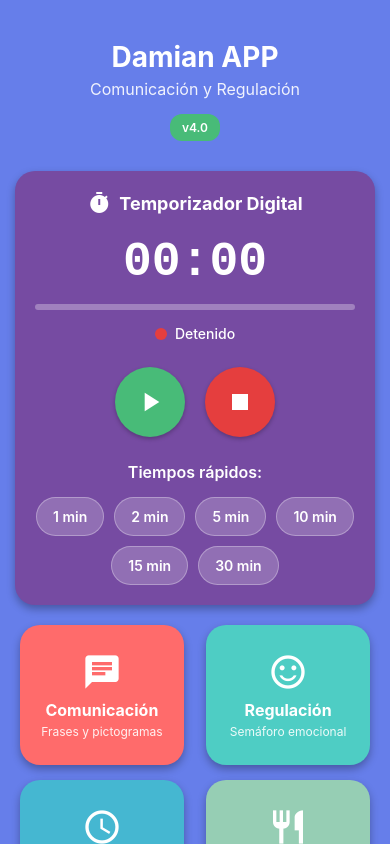
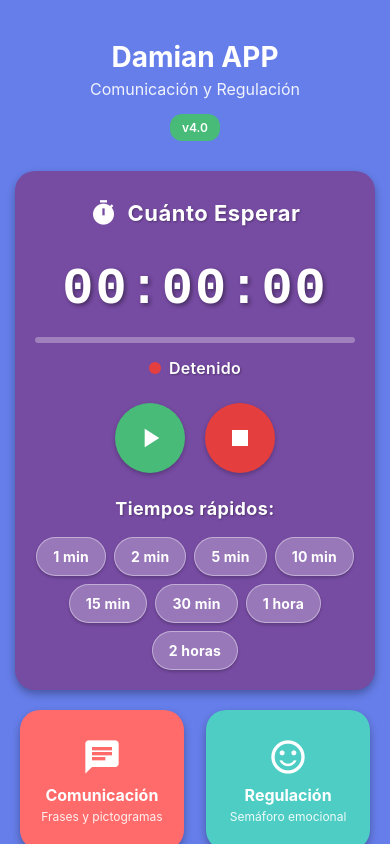
Before and after one commit to lys-developre/DamianApp, a React Native app: screen / in a window 390 px wide. Built offline with nearby package versions, Linux system fonts and the light colour scheme.

Commit message:
feat: agregar nuevos presets de tiempo y mejorar estilos del componente DigitalTimer

```diff
--- a/components/DigitalTimer.jsx
+++ b/components/DigitalTimer.jsx
@@ -31,6 +31,8 @@ export default function DigitalTimer() {
     { label: '10 min', seconds: 600 },
     { label: '15 min', seconds: 900 },
     { label: '30 min', seconds: 1800 },
+    { label: '1 hora', seconds: 3600 },
+    { label: '2 horas', seconds: 7200 },
   ];
 
   /**
@@ -72,14 +74,10 @@ export default function DigitalTimer() {
     const minutes = Math.floor((seconds % 3600) / 60);
     const secs = seconds % 60;
 
-    if (hours > 0) {
-      return `${hours.toString().padStart(2, '0')}:${minutes
-        .toString()
-        .padStart(2, '0')}:${secs.toString().padStart(2, '0')}`;
-    }
-    return `${minutes.toString().padStart(2, '0')}:${secs
+    // Siempre mostrar formato HH:MM:SS para consistency
+    return `${hours.toString().padStart(2, '0')}:${minutes
       .toString()
-      .padStart(2, '0')}`;
+      .padStart(2, '0')}:${secs.toString().padStart(2, '0')}`;
   };
 
   /**
@@ -126,8 +124,8 @@ export default function DigitalTimer() {
     <View style={styles.container}>
       {/* Header del temporizador */}
       <View style={styles.header}>
-        <MaterialIcons name="timer" size={24} color="#ffffff" />
-        <Text style={styles.headerTitle}>Temporizador Digital</Text>
+        <MaterialIcons name="timer" size={28} color="#ffffff" />
+        <Text style={styles.headerTitle}>Cuánto Esperar</Text>
       </View>
 
       {/* Display principal del tiempo */}
@@ -234,14 +232,20 @@ const styles = StyleSheet.create({
     flexDirection: 'row',
     alignItems: 'center',
     justifyContent: 'center',
-    marginBottom: 20,
+    marginBottom: 25,
+    paddingVertical: 8,
   },
 
   headerTitle: {
-    fontSize: 18,
+    fontSize: 22,
     fontWeight: 'bold',
     color: '#ffffff',
-    marginLeft: 8,
+    marginLeft: 10,
+    textAlign: 'center',
+    letterSpacing: 0.5,
+    textShadowColor: 'rgba(0, 0, 0, 0.3)',
+    textShadowOffset: { width: 1, height: 1 },
+    textShadowRadius: 2,
   },
 
   displayContainer: {
@@ -250,12 +254,16 @@ const styles = StyleSheet.create({
   },
 
   timeDisplay: {
-    fontSize: 48,
+    fontSize: 52,
     fontWeight: 'bold',
     color: '#ffffff',
     fontFamily: 'monospace',
     textAlign: 'center',
-    marginBottom: 15,
+    marginBottom: 18,
+    letterSpacing: 2,
+    textShadowColor: 'rgba(0, 0, 0, 0.4)',
+    textShadowOffset: { width: 2, height: 2 },
+    textShadowRadius: 4,
   },
 
   progressBarContainer: {
@@ -286,9 +294,13 @@ const styles = StyleSheet.create({
   },
 
   statusText: {
-    fontSize: 14,
+    fontSize: 16,
     color: '#ffffff',
-    fontWeight: '500',
+    fontWeight: '600',
+    letterSpacing: 0.3,
+    textShadowColor: 'rgba(0, 0, 0, 0.3)',
+    textShadowOffset: { width: 1, height: 1 },
+    textShadowRadius: 2,
   },
 
   controlsContainer: {
@@ -328,40 +340,60 @@ const styles = StyleSheet.create({
   },
 
   presetsTitle: {
-    fontSize: 16,
-    fontWeight: '600',
+    fontSize: 18,
+    fontWeight: '700',
     color: '#ffffff',
-    marginBottom: 15,
+    marginBottom: 18,
     textAlign: 'center',
+    letterSpacing: 0.4,
+    textShadowColor: 'rgba(0, 0, 0, 0.3)',
+    textShadowOffset: { width: 1, height: 1 },
+    textShadowRadius: 2,
   },
 
   presetsGrid: {
     flexDirection: 'row',
     flexWrap: 'wrap',
     justifyContent: 'center',
-    gap: 10,
+    gap: 8,
+    maxWidth: '100%',
   },
 
   presetButton: {
-    backgroundColor: 'rgba(255, 255, 255, 0.2)',
+    backgroundColor: 'rgba(255, 255, 255, 0.25)',
     paddingHorizontal: 16,
     paddingVertical: 10,
     borderRadius: 20,
-    borderWidth: 1,
-    borderColor: 'rgba(255, 255, 255, 0.3)',
+    borderWidth: 1.5,
+    borderColor: 'rgba(255, 255, 255, 0.4)',
+    minWidth: 70,
+    shadowColor: '#000',
+    shadowOffset: {
+      width: 0,
+      height: 2,
+    },
+    shadowOpacity: 0.2,
+    shadowRadius: 3,
+    elevation: 3,
   },
 
   presetButtonActive: {
     backgroundColor: '#ffffff',
+    borderColor: '#ffffff',
+    shadowOpacity: 0.3,
+    elevation: 5,
   },
 
   presetButtonText: {
     color: '#ffffff',
     fontSize: 14,
-    fontWeight: '600',
+    fontWeight: '700',
+    textAlign: 'center',
+    letterSpacing: 0.2,
   },
 
   presetButtonTextActive: {
     color: '#764BA2',
+    fontWeight: '800',
   },
 });
```
